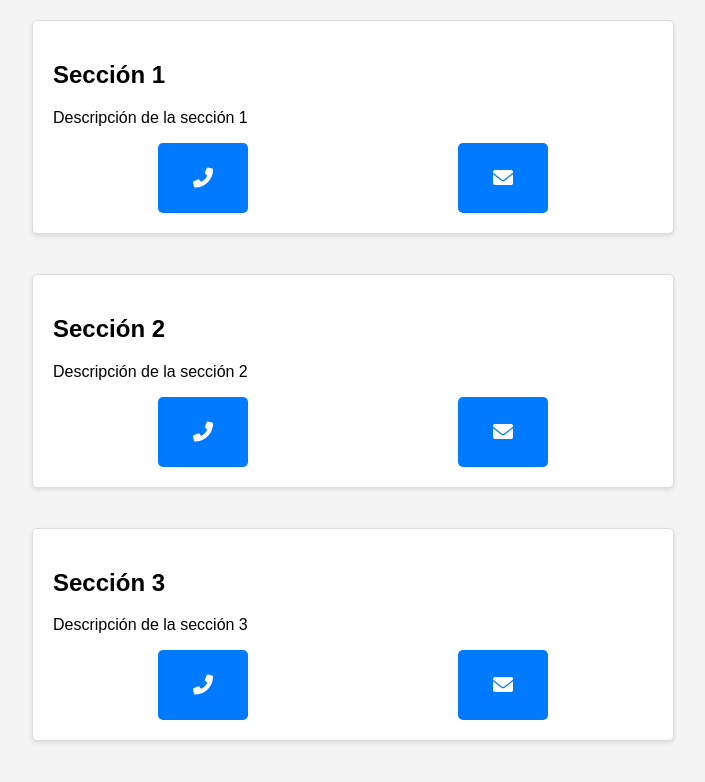
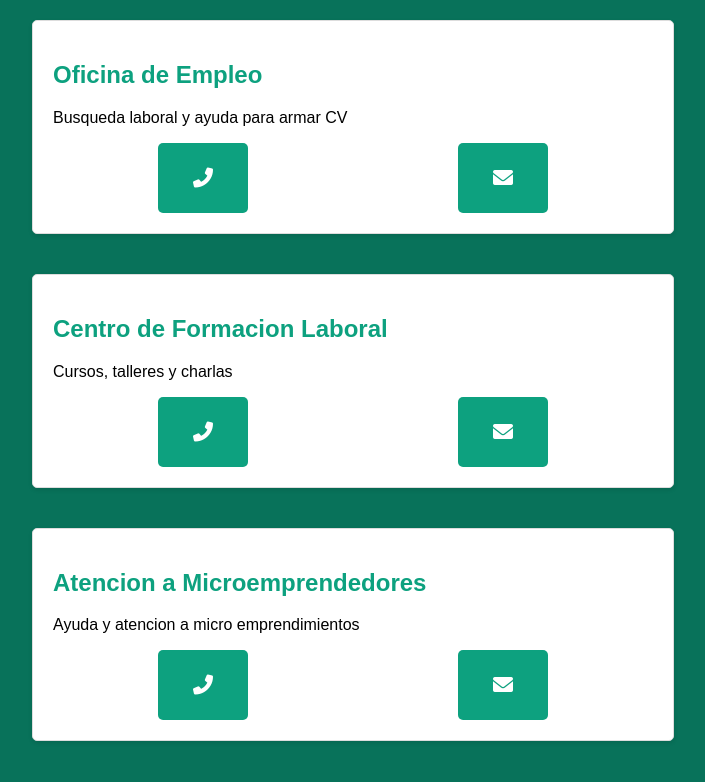
Before and after one commit to OMEGeneralPico/OE, a plain HTML site: page index.html in a window 1280 px wide. Shown: the whole page, without its empty margins (287-992 px from the left). Drawn offline with Linux system fonts and the light colour scheme.

Commit message:
Update index.html

```diff
--- a/index.html
+++ b/index.html
@@ -6,11 +6,14 @@
     <title>Contacto</title>
     <link rel="stylesheet" href="https://cdnjs.cloudflare.com/ajax/libs/font-awesome/6.0.0-beta3/css/all.min.css">
     <style>
+        h2{
+            color: #0DA17F;
+        }
         body {
             font-family: Arial, sans-serif;
             margin: 0;
             padding: 0;
-            background-color: #f4f4f4;
+            background-color: #08725a;
             display: flex;
             flex-direction: column;
             align-items: center;
@@ -34,7 +37,7 @@
             padding: 10px 20px;
             border: none;
             border-radius: 5px;
-            background-color: #007bff;
+            background-color: #0DA17F;
             color: #fff;
             font-size: 20px;
             text-decoration: none;
@@ -51,27 +54,27 @@
 </head>
 <body>
     <div class="section">
-        <h2>Sección 1</h2>
-        <p>Descripción de la sección 1</p>
+        <h2>Oficina de Empleo</h2>
+        <p>Busqueda laboral y ayuda para armar CV</p>
         <div class="buttons">
-            <a href="tel:+123456789"><i class="fas fa-phone-alt"></i></a>
-            <a href="mailto:correo1@example.com"><i class="fas fa-envelope"></i></a>
+            <a href="tel:2302206015"><i class="fas fa-phone-alt"></i></a>
+            <a href="mailto:oficinaempleogp@gmail.com"><i class="fas fa-envelope"></i></a>
         </div>
     </div>
     <div class="section">
-        <h2>Sección 2</h2>
-        <p>Descripción de la sección 2</p>
+        <h2>Centro de Formacion Laboral</h2>
+        <p>Cursos, talleres y charlas</p>
         <div class="buttons">
-            <a href="tel:+987654321"><i class="fas fa-phone-alt"></i></a>
-            <a href="mailto:correo2@example.com"><i class="fas fa-envelope"></i></a>
+            <a href="tel:2302521508"><i class="fas fa-phone-alt"></i></a>
+            <a href="mailto:centromunicipaldeformacionlab@gmail.com"><i class="fas fa-envelope"></i></a>
         </div>
     </div>
     <div class="section">
-        <h2>Sección 3</h2>
-        <p>Descripción de la sección 3</p>
+        <h2>Atencion a Microemprendedores</h2>
+        <p>Ayuda y atencion a micro emprendimientos</p>
         <div class="buttons">
-            <a href="tel:+1122334455"><i class="fas fa-phone-alt"></i></a>
-            <a href="mailto:correo3@example.com"><i class="fas fa-envelope"></i></a>
+            <a href="tel:2302533141"><i class="fas fa-phone-alt"></i></a>
+            <a href="mailto:dir.economiasgp@gmail.com"><i class="fas fa-envelope"></i></a>
         </div>
     </div>
 </body>
```
